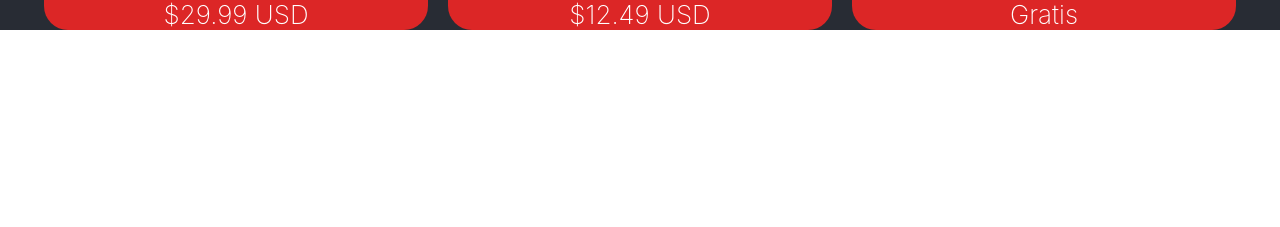
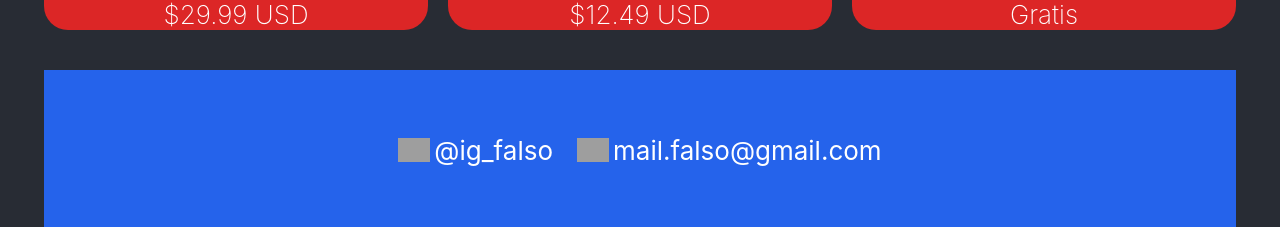
Before and after one commit to elpista/PWAReactRouterDom, a React (Create React App) app: page / in a window 1280 px wide. Shown: the part 860-1087 px from the top of the page. Before the commit the page ends 894 px from the top, so only its background shows below. Built offline with nearby package versions, Linux system fonts and the light colour scheme; grey boxes are pictures that could not be loaded.

Commit message:
footer implementado

```diff
--- a/src/Components/Footer/Footer.jsx
+++ b/src/Components/Footer/Footer.jsx
@@ -1,9 +1,17 @@
 
 
-function Footer(){
-    <div>
+function Footer({ig, mail}){
+    let igLogo = "https://upload.wikimedia.org/wikipedia/commons/thumb/a/a5/Instagram_icon.png/800px-Instagram_icon.png"
+    let mailLogo = "https://www.ramosmejia.com/wp-content/uploads/2017/11/mail-logo.png"
 
+    return(
+    <div className="footer flex justify-center items-center text-center h-40 bg-blue-600 mt-10">
+        <img src={igLogo} className="h-6" />
+        <p className="ml-1">{ig}</p>
+        <img src={mailLogo} className="h-6 ml-6"/>
+        <p className="ml-1">{mail}</p>
     </div>
+    );
 }
 
 export default Footer
--- a/src/pages/Detail/Detail.jsx
+++ b/src/pages/Detail/Detail.jsx
@@ -49,7 +49,7 @@ return juego  && (
         </div>
     </div>
     </div>
-    <Footer/>
+    <Footer ig="@ig_falso" mail="mail.falso@gmail.com"/>
 </div>
 )
 }
--- a/src/pages/Home/Home.jsx
+++ b/src/pages/Home/Home.jsx
@@ -28,7 +28,7 @@ function Home(){
         <div className="Home">
             <Header   />
             <Cards/>
-            <Footer/>
+            <Footer ig="@ig_falso" mail="mail.falso@gmail.com"/>
         </div>
     )
 }
```
Also changed, not shown: src/pages/Home/Home.module.css (deleted).
